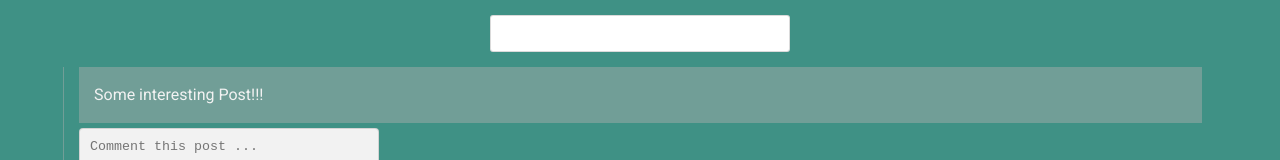
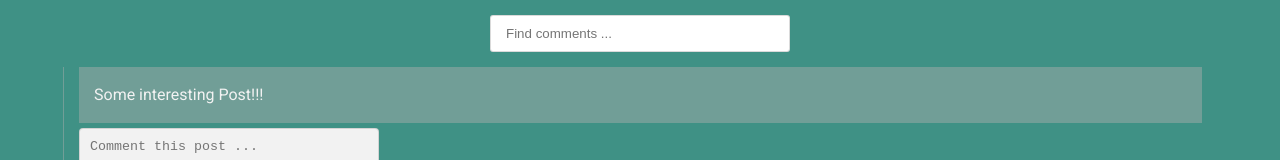
Before and after one commit to jaerbi/magnise-two, an Angular app: page / in a window 1280 px wide. Shown: the top 160 px of the page. Built offline with nearby package versions, Linux system fonts and the light colour scheme.

Commit message:
reformat: On search menthod

```diff
--- a/src/app/app.component.html
+++ b/src/app/app.component.html
@@ -4,6 +4,7 @@
     <input
       type="search"
       name="searchField"
+      placeholder="Find comments ..."
       [(ngModel)]="searchField"
       (ngModelChange)="onSearch()"
     >
--- a/src/app/app.component.ts
+++ b/src/app/app.component.ts
@@ -13,8 +13,8 @@ export class AppComponent implements OnInit {
   @ViewChild('formSearch', { static: true }) searchForm: NgForm;
 
   comments: MyComment[];
-  filterComments: Array;
-  filteredComments: Array;
+  filterComments = [];
+  filteredComments = [];
   serchMode = false;
   postComment: string;
   searchField: string;
@@ -49,8 +49,6 @@ export class AppComponent implements OnInit {
     } else {
       this.serchMode = true;
       this.filterComments = [];
-      this.filteredComments = [];
-
       this.findComment(this.comments);
       this.filteredComments = this.filterComments.filter((title) => {
         return title.toLowerCase().includes(searchField);
```
